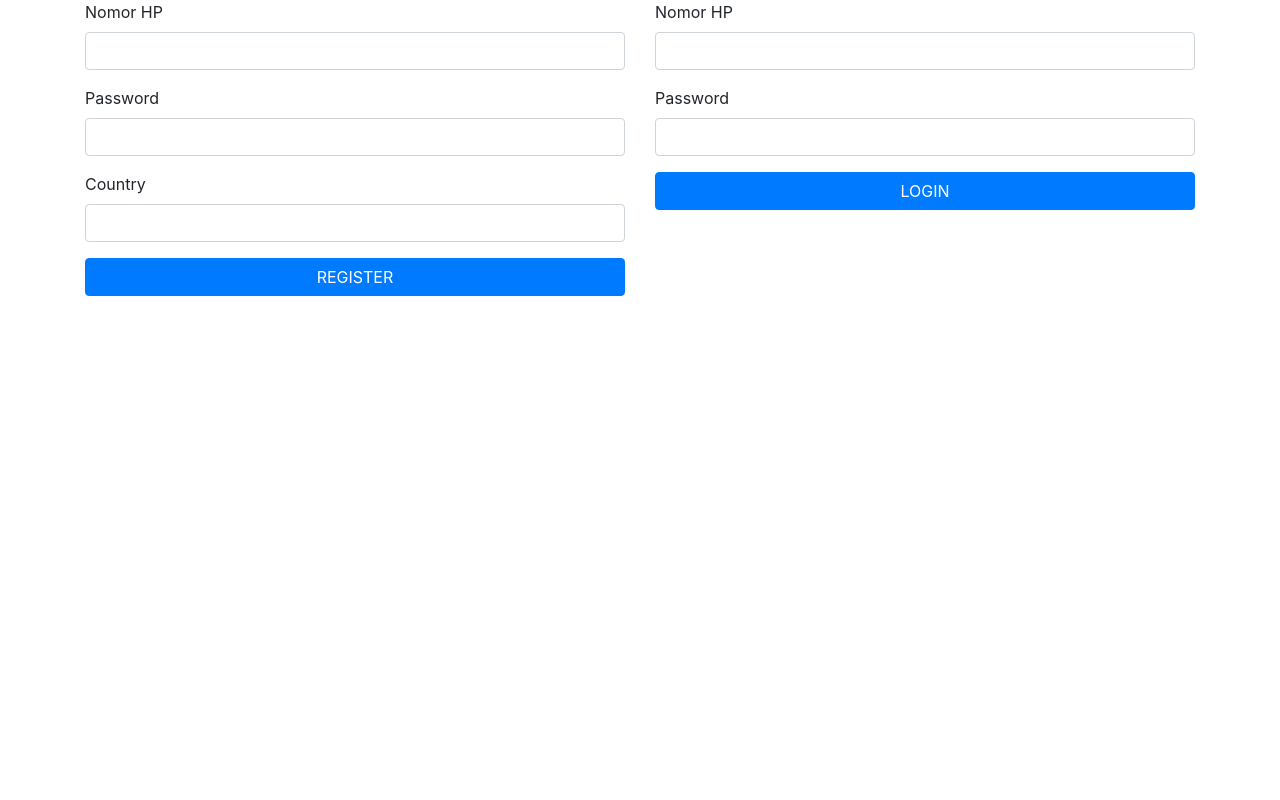
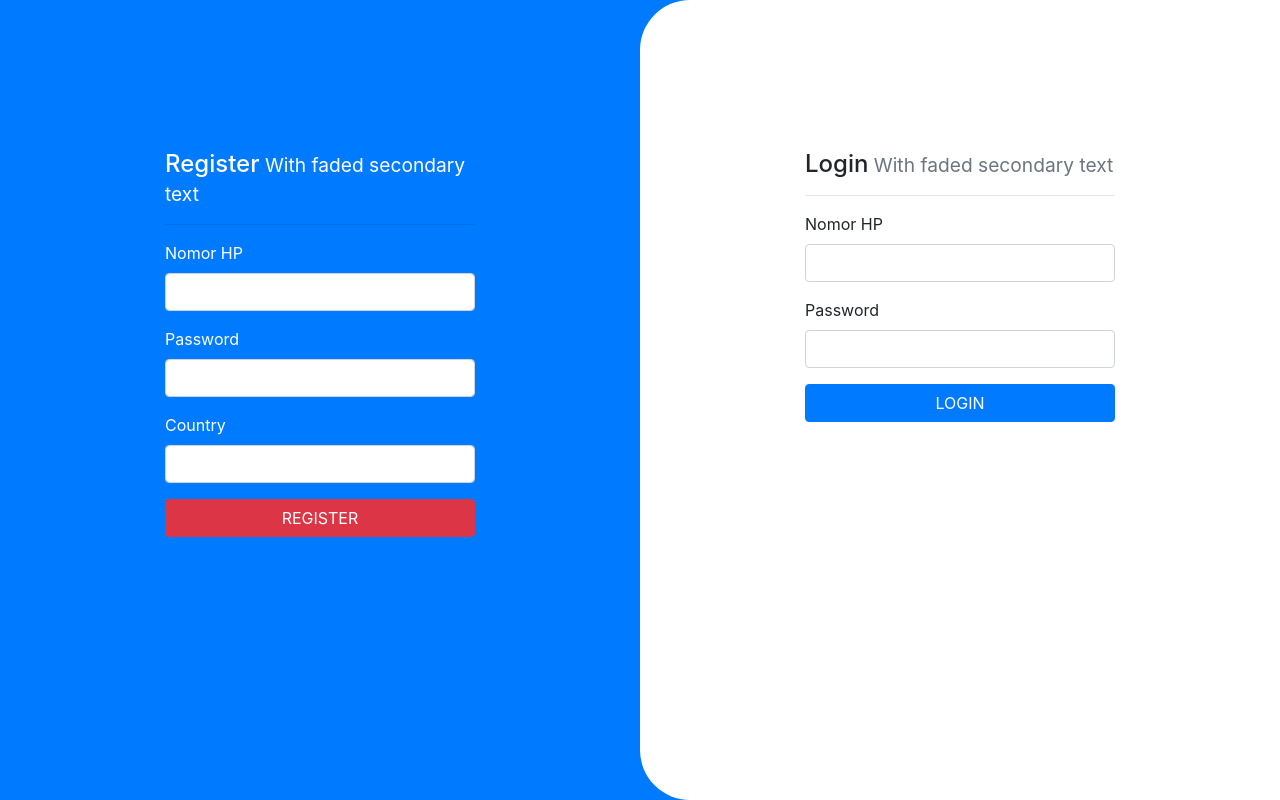
Before and after one commit to adhybaswe/prvtest, a React (Create React App) app: page / in a window 1280 px wide. Built offline with nearby package versions, Linux system fonts and the light colour scheme.

Commit message:
feature-update-register-login

```diff
--- a/src/components/FormLogin.js
+++ b/src/components/FormLogin.js
@@ -27,7 +27,12 @@ const FormLogin = ({ onSubmit, loading }) => {
 	}
 
 	return(
-		<>
+		<div className="section-form-login padding-150px">
+			<h4>
+			  Login
+			  <small className="text-muted"> With faded secondary text</small>
+			</h4>
+			<hr/>
 			<div className="form-group">
 				<label htmlFor="nomorhp">Nomor HP</label>
 				<input type="text" className="form-control" maxLength="13" value={nomorhp} onChange={ numberOnly } id="nomorhp" />
@@ -38,7 +43,7 @@ const FormLogin = ({ onSubmit, loading }) => {
 				<input type="password" className="form-control" value={password} onChange={ (e) => setPassword(e.target.value) } id="password" />
 			</div>
 			<ButtonLoading onClick={onClick} label="LOGIN" loading={loading} />
-		</>
+		</div>
 	)
 }
 
--- a/src/components/FormRegister.js
+++ b/src/components/FormRegister.js
@@ -43,7 +43,12 @@ const FormRegister = ({ onSubmit }) => {
 	}
 
 	return(
-		<>
+		<div className="section-form-register bg-primary padding-150px">
+			<h4>
+			  Register
+			  <small className="text-white"> With faded secondary text</small>
+			</h4>
+			<hr/>
 			<div className="form-group">
 				<label htmlFor="registernomorhp">Nomor HP</label>
 				<input type="text" className="form-control" maxLength="13" required value={nomorhp} onChange={ numberOnly } id="registernomorhp" />
@@ -59,8 +64,8 @@ const FormRegister = ({ onSubmit }) => {
 				<input type="text" className="form-control" required maxLength="13" value={country} onChange={ (e) => setCountry(e.target.value) } id="registercountry" />
 			</div>
 
-			<button type="submit" onClick={onClick} className="btn btn-primary btn-block">REGISTER</button>
-		</>
+			<button type="submit" onClick={onClick} className="btn btn-danger btn-block">REGISTER</button>
+		</div>
 	)
 }
 
--- a/src/index.css
+++ b/src/index.css
@@ -124,3 +124,11 @@ code {
     z-index: 9;
     top: 0;
 }
+
+.padding-150px{
+  padding:150px;
+}
+
+.border-radius-login{
+  border-radius: 50px 0 0 50px;
+}
--- a/src/views/RegisterLogin.js
+++ b/src/views/RegisterLogin.js
@@ -78,12 +78,12 @@ function RegisterLogin(){
 	}
 
 	return(
-		<div className="container">
-			<div className="row">
-				<div className="col-md-6">
+		<div className="container-fluid">
+			<div className="row bg-primary vh-100">
+				<div className="col-md-6 text-white">
 				  	<FormRegister onSubmit={register} loading={loginLoading} />
 				</div>
-				<div className="col-md-6">
+				<div className="col-md-6 bg-white border-radius-login">
 					<FormLogin onSubmit={login} loading={registerLoading} />
 				</div>
 			</div>
```
